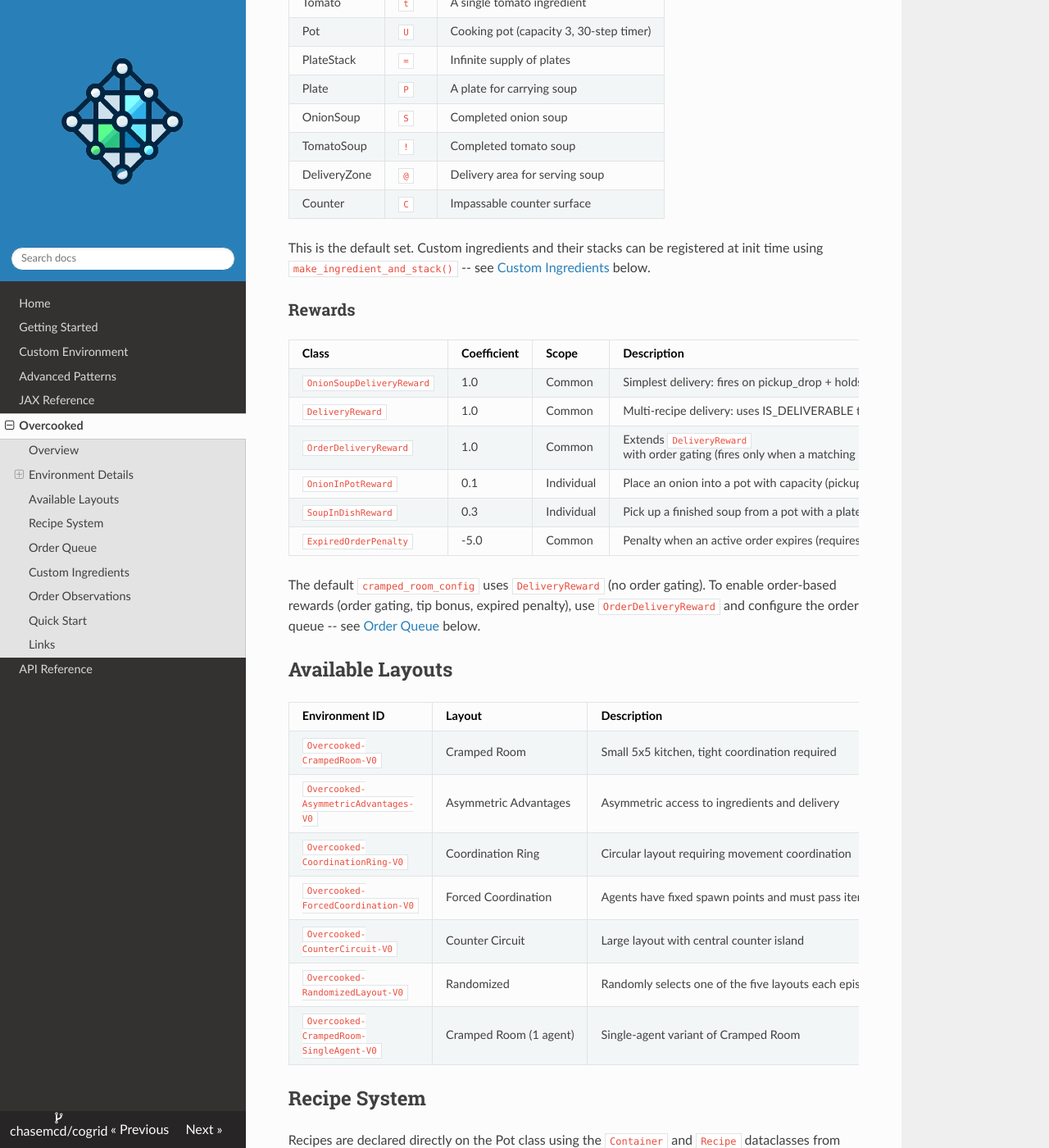
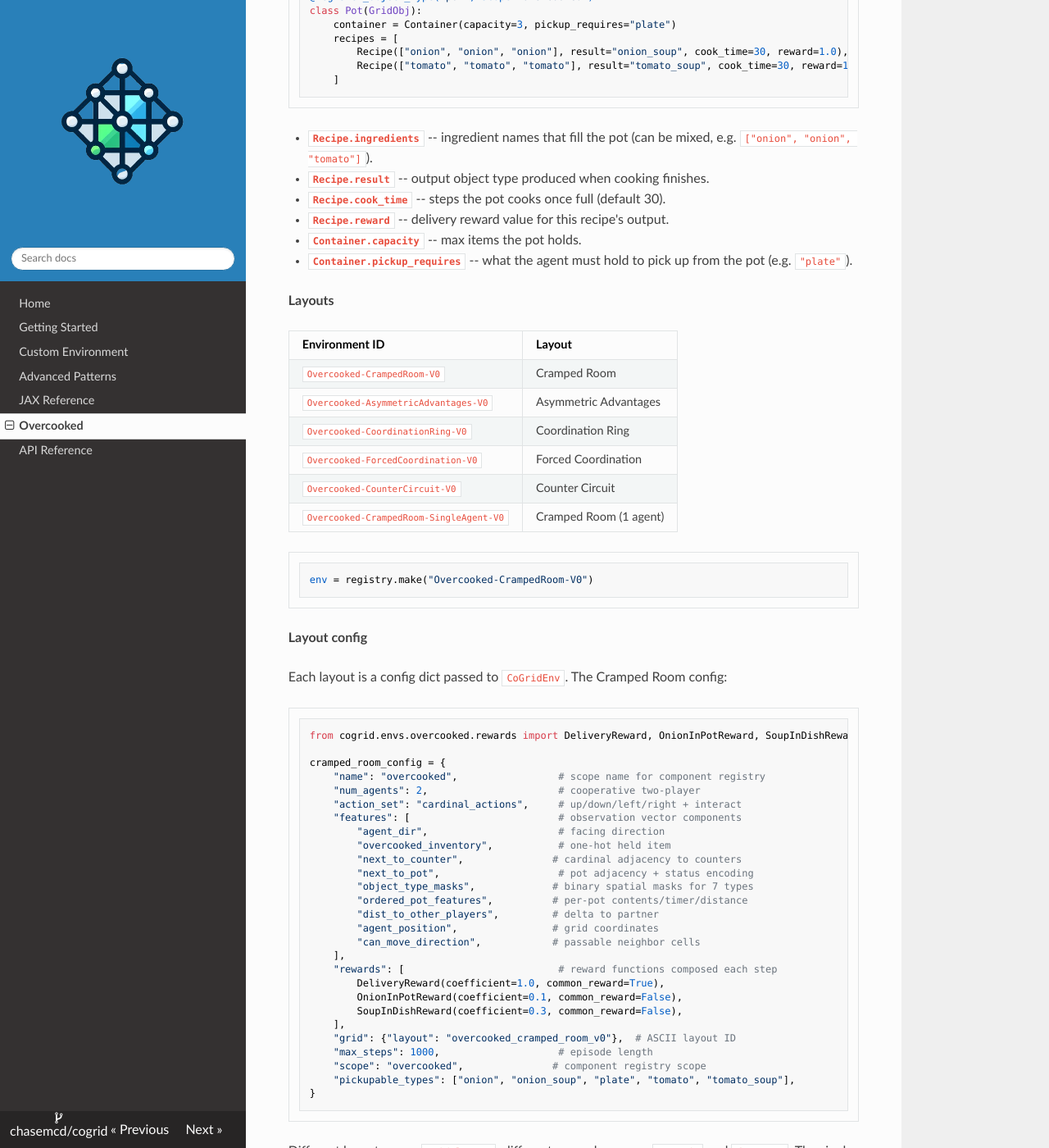
Before and after one commit to chasemcd/cogrid, an MkDocs documentation site: the page built from docs/overcooked.md, in a window 1280 px wide and 1400 px high, scrolled down 1263 px. Shown: the whole window at 82% size. Built offline with MkDocs 1.6.1, drawn with Linux system fonts in a browser that asks for light colours; nearby versions of some CDN libraries; some of the changed text lies outside the part shown.

Commit message:
feat(37-01): rewrite overcooked.md as concise environment reference
- Flat bold-separator style matching other doc pages
- Objects table, Pot class recipe example, layouts table
- Annotated cramped_room_config, rewards table, order queue
- Custom ingredients and order observations documented
- Cut game mechanics, quick start, and links sections

Co-Authored-By: Claude Opus 4.6 <noreply@anthropic.com>

````diff
--- a/docs/overcooked.md
+++ b/docs/overcooked.md
@@ -1,84 +1,28 @@
 # Overcooked
 
-## Overview
-
-Overcooked is a cooperative multi-agent cooking environment based on
-[Carroll et al. (2019)](https://arxiv.org/abs/1910.05789). Two agents share a
-kitchen and must coordinate to pick up ingredients, cook soups in pots, plate
-the finished dishes, and deliver them to a serving area for reward.
+Cooperative multi-agent cooking: pick up ingredients, cook soups, plate, and deliver for reward.
 
 ![Overcooked Cramped Room](assets/images/overcooked_grid.png){ width="60%" }
 
-## Environment Details
+**Objects**
 
-### Game Mechanics
+| Char | Name |
+|------|------|
+| `O` | OnionStack |
+| `T` | TomatoStack |
+| `o` | Onion |
+| `t` | Tomato |
+| `U` | Pot |
+| `=` | PlateStack |
+| `P` | Plate |
+| `S` | OnionSoup |
+| `!` | TomatoSoup |
+| `@` | DeliveryZone |
+| `C` | Counter |
 
-1. **Pick up ingredients** -- agents take ingredients (onions, tomatoes, or
-   custom types) from infinite supply stacks.
-2. **Place in pot** -- ingredients are placed into a pot (capacity 3). The pot
-   accepts any combination of ingredients that matches a valid recipe prefix.
-3. **Wait for cooking** -- once the pot is full and matches a recipe, a
-   per-recipe cooking timer starts (default 30 steps for the built-in recipes).
-4. **Plate the soup** -- when the timer reaches zero the soup is ready; an agent
-   holding a plate can pick it up from the pot.
-5. **Deliver** -- carry the plated soup to a delivery zone to earn the delivery
-   reward.
+**Recipes**
 
-By default, the classic onion soup and tomato soup recipes are used. See
-[Recipe System](#recipe-system) below for custom recipes.
-
-### Objects
-
-| Object | Char | Description |
-|--------|------|-------------|
-| OnionStack | `O` | Infinite supply of onions |
-| TomatoStack | `T` | Infinite supply of tomatoes |
-| Onion | `o` | A single onion ingredient |
-| Tomato | `t` | A single tomato ingredient |
-| Pot | `U` | Cooking pot (capacity 3, 30-step timer) |
-| PlateStack | `=` | Infinite supply of plates |
-| Plate | `P` | A plate for carrying soup |
-| OnionSoup | `S` | Completed onion soup |
-| TomatoSoup | `!` | Completed tomato soup |
-| DeliveryZone | `@` | Delivery area for serving soup |
-| Counter | `C` | Impassable counter surface |
-
-This is the default set. Custom ingredients and their stacks can be registered
-at init time using `make_ingredient_and_stack()` -- see
-[Custom Ingredients](#custom-ingredients) below.
-
-### Rewards
-
-| Class | Coefficient | Scope | Description |
-|-------|-------------|-------|-------------|
-| `OnionSoupDeliveryReward` | 1.0 | Common | Simplest delivery: fires on pickup_drop + holds onion_soup + faces delivery_zone. Fixed coefficient, no recipe lookup. |
-| `DeliveryReward` | 1.0 | Common | Multi-recipe delivery: uses IS_DELIVERABLE table and per-recipe reward values. Fires for any valid delivery (no order gating). |
-| `OrderDeliveryReward` | 1.0 | Common | Extends `DeliveryReward` with order gating (fires only when a matching active order is consumed) and optional tip bonus proportional to remaining order time. |
-| `OnionInPotReward` | 0.1 | Individual | Place an onion into a pot with capacity (pickup_drop + holds onion + faces pot). |
-| `SoupInDishReward` | 0.3 | Individual | Pick up a finished soup from a pot with a plate (pickup_drop + holds plate + faces pot). |
-| `ExpiredOrderPenalty` | -5.0 | Common | Penalty when an active order expires (requires order queue). |
-
-The default `cramped_room_config` uses `DeliveryReward` (no order gating).
-To enable order-based rewards (order gating, tip bonus, expired penalty),
-use `OrderDeliveryReward` and configure the order queue -- see
-[Order Queue](#order-queue) below.
-
-## Available Layouts
-
-| Environment ID | Layout | Description |
-|----------------|--------|-------------|
-| `Overcooked-CrampedRoom-V0` | Cramped Room | Small 5x5 kitchen, tight coordination required |
-| `Overcooked-AsymmetricAdvantages-V0` | Asymmetric Advantages | Asymmetric access to ingredients and delivery |
-| `Overcooked-CoordinationRing-V0` | Coordination Ring | Circular layout requiring movement coordination |
-| `Overcooked-ForcedCoordination-V0` | Forced Coordination | Agents have fixed spawn points and must pass items |
-| `Overcooked-CounterCircuit-V0` | Counter Circuit | Large layout with central counter island |
-| `Overcooked-RandomizedLayout-V0` | Randomized | Randomly selects one of the five layouts each episode |
-| `Overcooked-CrampedRoom-SingleAgent-V0` | Cramped Room (1 agent) | Single-agent variant of Cramped Room |
-
-## Recipe System
-
-Recipes are declared directly on the Pot class using the `Container` and
-`Recipe` dataclasses from `cogrid.core.containers`:
+Recipes are declared on the `Pot` class using `Container` and `Recipe` descriptors. The autowire system reads these and auto-generates all interaction branches, tick handlers, extra state, and static tables -- no manual wiring needed.
 
 ```python
 from cogrid.core.containers import Container, Recipe
@@ -93,77 +37,110 @@ class Pot(GridObj):
     ]
 ```
 
-The autowire system reads these descriptors and auto-generates all the
-array-level code: interaction branches, tick handler, extra state, static
-tables, and render sync. No manual `interaction_fn` or `build_tick_fn` needed.
+- **`Recipe.ingredients`** -- ingredient names that fill the pot (can be mixed, e.g. `["onion", "onion", "tomato"]`).
+- **`Recipe.result`** -- output object type produced when cooking finishes.
+- **`Recipe.cook_time`** -- steps the pot cooks once full (default 30).
+- **`Recipe.reward`** -- delivery reward value for this recipe's output.
+- **`Container.capacity`** -- max items the pot holds.
+- **`Container.pickup_requires`** -- what the agent must hold to pick up from the pot (e.g. `"plate"`).
 
-Each `Recipe` has four fields:
+**Layouts**
 
-- **`ingredients`** -- list of ingredient names (must be registered object types). Recipes can use mixed ingredients (e.g., `["onion", "onion", "tomato"]`).
-- **`result`** -- the name of the output object produced when the recipe is completed.
-- **`cook_time`** -- number of environment steps the pot takes to cook once full.
-- **`reward`** -- the delivery reward value for this recipe's output.
+| Environment ID | Layout |
+|----------------|--------|
+| `Overcooked-CrampedRoom-V0` | Cramped Room |
+| `Overcooked-AsymmetricAdvantages-V0` | Asymmetric Advantages |
+| `Overcooked-CoordinationRing-V0` | Coordination Ring |
+| `Overcooked-ForcedCoordination-V0` | Forced Coordination |
+| `Overcooked-CounterCircuit-V0` | Counter Circuit |
+| `Overcooked-CrampedRoom-SingleAgent-V0` | Cramped Room (1 agent) |
 
-The `Container` dataclass declares container behavior:
+```python
+env = registry.make("Overcooked-CrampedRoom-V0")
+```
 
-- **`capacity`** -- maximum number of items the container can hold.
-- **`pickup_requires`** -- object type(s) the agent must hold to pick up from the container (e.g., `"plate"`). `None` means empty hands.
+**Layout config**
 
-At init time, `compile_recipes()` compiles the recipe list into fixed-shape
-lookup arrays that the interaction system uses for recipe matching during
-gameplay.
+Each layout is a config dict passed to `CoGridEnv`. The Cramped Room config:
 
-## Order Queue
+```python
+from cogrid.envs.overcooked.rewards import DeliveryReward, OnionInPotReward, SoupInDishReward
 
-By default, the order queue is disabled and delivery rewards work as in the
-original Overcooked -- any valid delivery earns a reward regardless of timing.
+cramped_room_config = {
+    "name": "overcooked",                 # scope name for component registry
+    "num_agents": 2,                      # cooperative two-player
+    "action_set": "cardinal_actions",     # up/down/left/right + interact
+    "features": [                         # observation vector components
+        "agent_dir",                      # facing direction
+        "overcooked_inventory",           # one-hot held item
+        "next_to_counter",               # cardinal adjacency to counters
+        "next_to_pot",                    # pot adjacency + status encoding
+        "object_type_masks",             # binary spatial masks for 7 types
+        "ordered_pot_features",          # per-pot contents/timer/distance
+        "dist_to_other_players",         # delta to partner
+        "agent_position",                # grid coordinates
+        "can_move_direction",            # passable neighbor cells
+    ],
+    "rewards": [                          # reward functions composed each step
+        DeliveryReward(coefficient=1.0, common_reward=True),
+        OnionInPotReward(coefficient=0.1, common_reward=False),
+        SoupInDishReward(coefficient=0.3, common_reward=False),
+    ],
+    "grid": {"layout": "overcooked_cramped_room_v0"},  # ASCII layout ID
+    "max_steps": 1000,                    # episode length
+    "scope": "overcooked",               # component registry scope
+    "pickupable_types": ["onion", "onion_soup", "plate", "tomato", "tomato_soup"],
+}
+```
 
-When enabled, the order queue adds a timed order lifecycle:
+Different layouts swap `grid.layout`; different gameplay swaps `rewards` and `features`. The single-agent variant sets `num_agents: 1`.
 
-1. **Spawn** -- new orders appear at regular intervals, each requesting a specific recipe.
-2. **Countdown** -- each active order counts down every step.
-3. **Deliver** -- delivering the correct soup consumes the matching order and earns the delivery reward.
-4. **Expire** -- if the countdown reaches zero, the order expires and triggers the `ExpiredOrderPenalty`.
+**Rewards**
 
-The order queue is configured with a dictionary:
+| Class | Coefficient | Description |
+|-------|-------------|-------------|
+| `DeliveryReward` | 1.0 | Multi-recipe delivery via IS_DELIVERABLE table (common) |
+| `OrderDeliveryReward` | 1.0 | Delivery gated on active orders with optional tip bonus (common) |
+| `OnionSoupDeliveryReward` | 1.0 | Simple onion-soup-only delivery (common) |
+| `OnionInPotReward` | 0.1 | Place an onion into a pot with capacity (individual) |
+| `SoupInDishReward` | 0.3 | Pick up finished soup from pot with a plate (individual) |
+| `ExpiredOrderPenalty` | -5.0 | Penalty when an active order expires (common) |
+
+**Order queue**
+
+By default the order queue is disabled -- any valid delivery earns a reward. When enabled, orders spawn at intervals, count down, and expire with a penalty.
 
 ```python
 order_config = {
-    "max_active": 3,          # Maximum concurrent orders
-    "spawn_interval": 40,     # Steps between new order spawns
-    "time_limit": 200,        # Steps before an order expires
-    "recipe_weights": [2.0, 1.0],  # Relative spawn frequency per recipe
+    "max_active": 3,          # max concurrent orders
+    "spawn_interval": 40,     # steps between spawns
+    "time_limit": 200,        # steps before expiry
+    "recipe_weights": [2.0, 1.0],  # relative spawn frequency per recipe
 }
 ```
 
-- **`max_active`** -- the maximum number of orders that can be active simultaneously.
-- **`spawn_interval`** -- how many steps to wait between spawning new orders.
-- **`time_limit`** -- how many steps an order lasts before it expires.
-- **`recipe_weights`** -- relative weights controlling how often each recipe is requested (uses deterministic round-robin, not random sampling).
+- **`max_active`** -- maximum simultaneous orders.
+- **`spawn_interval`** -- steps between new order spawns.
+- **`time_limit`** -- steps before an order expires.
+- **`recipe_weights`** -- deterministic round-robin weights (e.g. `[2.0, 1.0]` spawns recipe 0 twice per recipe 1).
 
-To enable the order queue, initialize order arrays with `build_order_extra_state`
-and compose the `order_queue_tick` with the auto-generated container tick:
+Enable by initializing order arrays with `build_order_extra_state` and composing `order_queue_tick` with the auto-generated container tick. Use `OrderDeliveryReward` and `ExpiredOrderPenalty` in the rewards list.
 
 ```python
 from cogrid.envs.overcooked.config import build_order_extra_state, order_queue_tick
 
-order_config = {"max_active": 3, "spawn_interval": 40, "time_limit": 200}
 order_extra = build_order_extra_state(order_config)
-# Merge into the environment's extra_state at reset time
+# Merge into environment extra_state at reset time
 ```
 
-## Custom Ingredients
+**Custom ingredients**
 
-New ingredient types and their corresponding stacks can be registered at
-runtime using `make_ingredient_and_stack()`. This must be called **before**
-environment creation so the new types are available when the interaction
-tables are built.
+New ingredient + stack pairs are registered at runtime with `make_ingredient_and_stack()`. Must be called before environment creation so interaction tables include the new types.
 
 ```python
 from cogrid.envs.overcooked.overcooked_grid_objects import make_ingredient_and_stack
 from cogrid.core import constants
 
-# Must be called BEFORE environment creation
 Mushroom, MushroomStack = make_ingredient_and_stack(
     ingredient_name="mushroom",
     ingredient_char="m",
@@ -174,56 +151,19 @@ Mushroom, MushroomStack = make_ingredient_and_stack(
 )
 ```
 
-The factory function creates both classes, registers them in the object
-registry, and returns the class references. The new ingredient can then be
-used in custom recipes, and the new stack can be placed in layout grids.
+`OvercookedInventory` observations auto-adjust -- the feature dynamically discovers all pickupable types from the registry at compose time.
 
-Custom ingredients are automatically reflected in `OvercookedInventory`
-observations -- the feature dynamically discovers all pickupable types from
-the registry at compose time, so `obs_dim` adjusts to include any new
-ingredient types.
+**Order observations**
 
-## Order Observations
+The `OrderObservation` feature encodes active orders into the observation vector.
 
-The `OrderObservation` feature encodes the current state of active orders into
-the observation vector. Each active order is represented as a recipe type
-(one-hot encoded) plus a normalized time remaining value.
+- **Dimension:** `max_active * (n_recipes + 1)` (default: 3 * 3 = 9).
+- **Per order:** recipe one-hot (`n_recipes`) + normalized time remaining (0.0--1.0).
+- **Global:** `per_agent = False` -- all agents see the same order state.
+- **Backward compatible:** returns zeros when orders are not configured.
 
-- **Observation dimension:** `max_active * (n_recipes + 1)` (default: 3 orders x 3 values = 9).
-- **Per order:** `n_recipes` values for the recipe one-hot, plus 1 value for normalized time remaining (0.0 to 1.0).
-- **Global feature:** `per_agent = False` -- all agents receive the same order observation.
-- **Backward compatible:** returns zeros when the order queue is not configured.
-
-To include order observations in the feature set, add `"order_observation"` to
-the features list in the environment config:
+Add `"order_observation"` to the features list:
 
 ```python
-config = {
-    "features": [
-        # ... existing features ...
-        "order_observation",
-    ],
-}
+config["features"].append("order_observation")
 ```
-
-## Quick Start
-
-```python
-from cogrid.envs import registry
-import cogrid.envs.overcooked
-
-env = registry.make("Overcooked-CrampedRoom-V0")
-obs, info = env.reset(seed=42)
-
-while env.agents:
-    actions = {a: env.action_space.sample() for a in env.agents}
-    obs, rewards, terminateds, truncateds, info = env.step(actions)
-```
-
-## Links
-
-- [Custom Environment Tutorial](custom-environment.md) -- how
-  Overcooked is built using the component API
-- [JAX Reference](jax-reference.md) -- training Overcooked
-  agents with JAX and vmap
-- [API Reference](api-reference.md) -- API documentation
````
